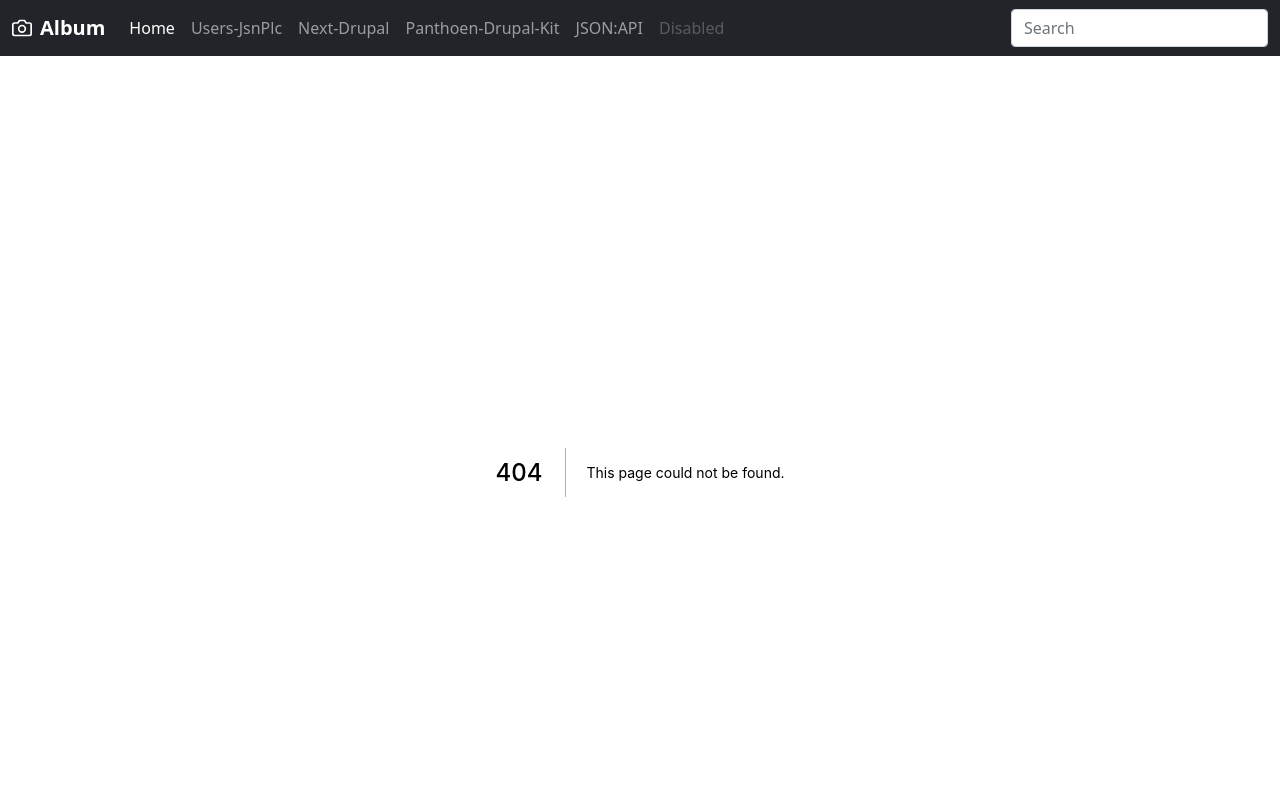
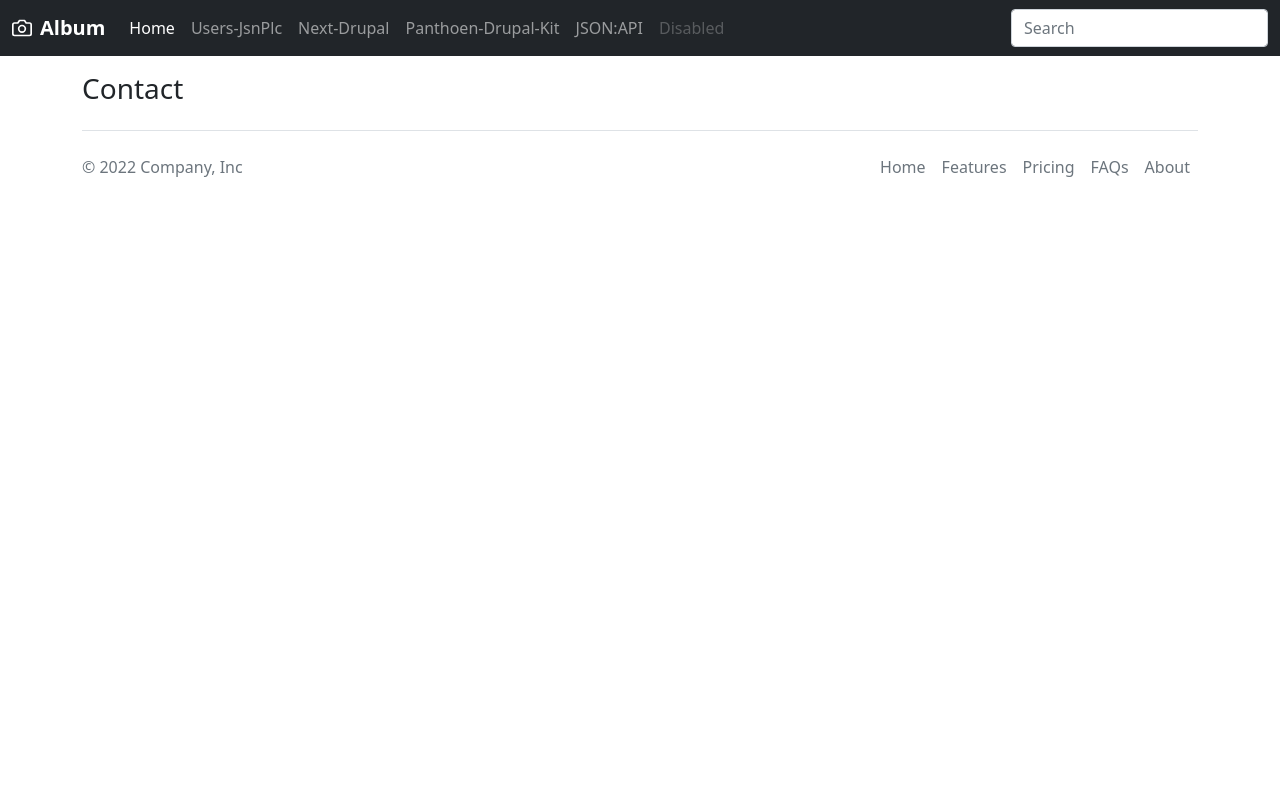
Before and after one commit to jahidul-rassel/jahidul-all-in-one-1, a Next.js app: page /cms/JahidRassel11Patch2 in a window 1280 px wide. Before the commit this address had no page. Shown: the top 800 px of the page. Built offline with nearby package versions, Linux system fonts and the light colour scheme.

Commit message:
Created JahidRassel11Patch2.jsx

```diff
--- /dev/null
+++ b/pages/cms/JahidRassel11Patch2.jsx
@@ -0,0 +1,9 @@
+const JahidRassel11Patch2 = () => {
+    return (
+        <div className='divMission'>
+            <h3>Contact</h3>
+        </div>
+     );
+}
+
+export default JahidRassel11Patch2;
```
